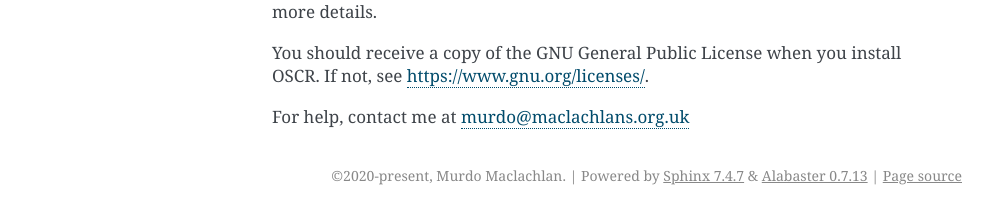
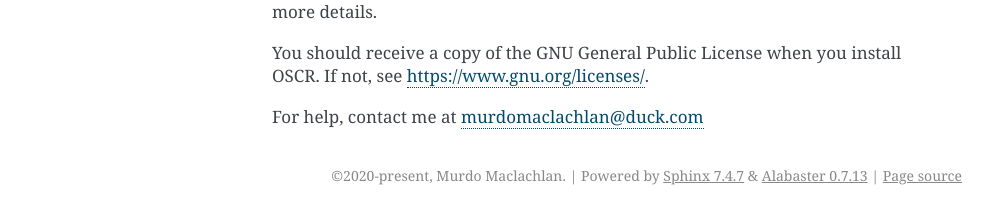
Before and after one commit to MurdoMaclachlan/oscr, a Sphinx documentation site: the page built from docs/source/overview.rst, in a window 1280 px wide. Shown: the part 848-1060 px from the top of the page, without its empty margins (148-1141 px from the left). Built offline with Sphinx 7.4.7, drawn with Linux system fonts in a browser that asks for light colours.

Commit message:
Update overview.rst

```diff
--- a/docs/source/overview.rst
+++ b/docs/source/overview.rst
@@ -27,4 +27,4 @@ License for more details.
 You should receive a copy of the GNU General Public License when you
 install OSCR. If not, see https://www.gnu.org/licenses/.
 
-For help, contact me at murdo@maclachlans.org.uk
+For help, contact me at murdomaclachlan@duck.com
```
